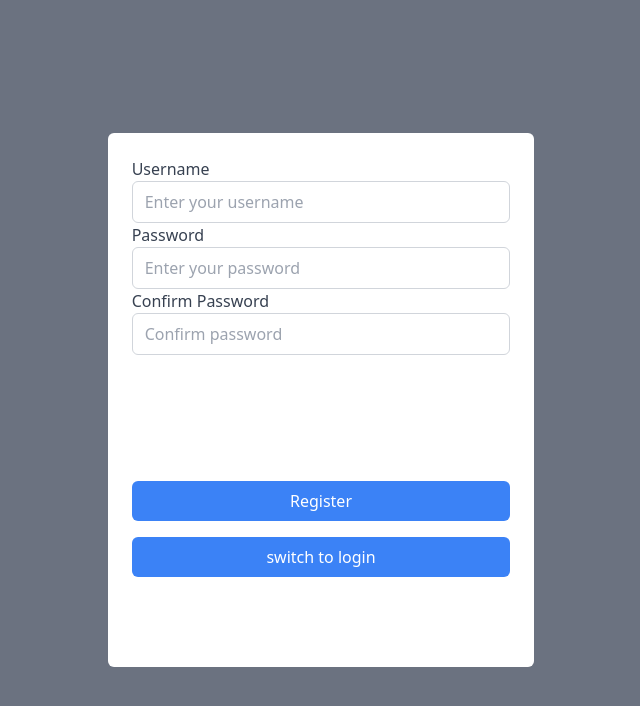
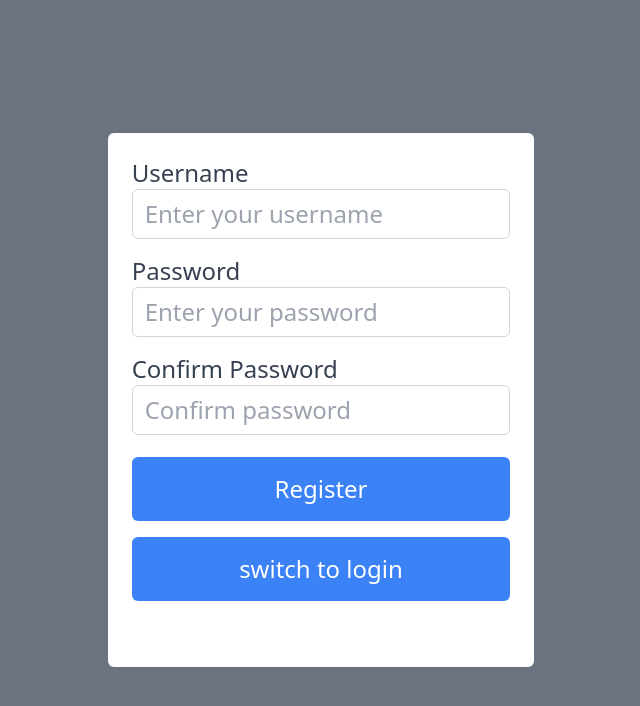
Before and after one commit to RoniGuru/frontend-vite, a React (Vite) app: page /auth in a window 1280 px wide. Both pictures are taken after a click on the button "switch to register". Shown: the top 706 px of the page, without its empty margins (319-959 px from the left). Built offline with nearby package versions, Linux system fonts and the light colour scheme; no server answers.

Commit message:
restyle auth and toast for input validation

```diff
--- a/package.json
+++ b/package.json
@@ -6,6 +6,7 @@
   "scripts": {
     "dev": "vite --mode development",
     "build": "tsc -b && vite build --mode production",
+    "start": "vite --mode production",
     "lint": "eslint .",
     "preview": "vite preview"
   },
--- a/src/components/Auth/AuthForm.tsx
+++ b/src/components/Auth/AuthForm.tsx
@@ -9,7 +9,7 @@ const AuthForm = () => {
       {login ? <LoginForm /> : <RegisterForm />}
 
       <button
-        className="mt-4 mb-10 w-full bg-blue-500 py-2  rounded-md font-medium hover:bg-blue-700 duration-300 ease-out text-white"
+        className="mt-4 mb-10 w-full bg-blue-500 py-4  rounded-md font-medium hover:bg-blue-700 duration-300 ease-out text-white text-2xl"
         onClick={() => setLogin(!login)}
       >
         {login ? 'switch to register' : 'switch to login'}
--- a/src/components/Auth/LoginForm.tsx
+++ b/src/components/Auth/LoginForm.tsx
@@ -27,13 +27,13 @@ const LoginForm = () => {
     }
   };
   return (
-    <div className="flex flex-col gap-1 h-3/4  justify-between">
+    <div className="flex flex-col  h-3/4  justify-between text-2xl">
       <div className=" h-1/2   ">
         <label className="text-gray-700  ">Username</label>
         <input
           value={username}
           type="text"
-          className="w-full px-3 py-2 border border-gray-300 rounded-md focus:outline-none focus:ring-2 focus:ring-blue-500 "
+          className="w-full px-3 py-2 border border-gray-300 rounded-md focus:outline-none focus:ring-2 focus:ring-blue-500  mb-4 "
           placeholder="Enter your username"
           onChange={(e) => setUsername(e.target.value)}
         />
@@ -48,7 +48,7 @@ const LoginForm = () => {
       </div>
 
       <button
-        className="  w-full bg-blue-500 py-2  rounded-md font-medium hover:bg-blue-700 duration-300 ease-out text-white"
+        className="  w-full bg-blue-500 py-4  rounded-md font-medium hover:bg-blue-700 duration-300 ease-out text-white"
         onClick={handleLogin}
       >
         Login
--- a/src/components/Auth/RegisterForm.tsx
+++ b/src/components/Auth/RegisterForm.tsx
@@ -11,13 +11,31 @@ const RegisterForm = () => {
 
   const handleRegister = async () => {
     if (password != confirmPassword) {
-      alert('passwords do not match');
+      toast.error('username should be not be less then 7 characters', {
+        duration: 10000,
+        style: {
+          background: '#363636',
+          color: '#fff',
+        },
+      });
       return;
     } else if (password.length < 7) {
-      alert('password should be not be less then 7 characters');
+      toast.error('username should be not be less then 7 characters', {
+        duration: 10000,
+        style: {
+          background: '#363636',
+          color: '#fff',
+        },
+      });
       return;
     } else if (username.length < 7) {
-      alert('username should be not be less then 7 characters');
+      toast.error('username should be not be less then 7 characters', {
+        duration: 10000,
+        style: {
+          background: '#363636',
+          color: '#fff',
+        },
+      });
       return;
     }
 
@@ -36,13 +54,13 @@ const RegisterForm = () => {
     }
   };
   return (
-    <div className="flex flex-col gap-1 h-3/4  justify-between">
+    <div className="flex flex-col gap-1 h-3/4  justify-between text-2xl">
       <div className=" h-3/4 ">
         <label className="text-gray-700  ">Username</label>
         <input
           value={username}
           type="text"
-          className="w-full px-3 py-2 border border-gray-300 rounded-md focus:outline-none focus:ring-2 focus:ring-blue-500 "
+          className="w-full px-3 py-2 border border-gray-300 rounded-md focus:outline-none focus:ring-2 focus:ring-blue-500 mb-4 "
           placeholder="Enter your username"
           onChange={(e) => setUsername(e.target.value)}
         />
@@ -50,7 +68,7 @@ const RegisterForm = () => {
         <input
           value={password}
           type="password"
-          className="w-full px-3 py-2 border border-gray-300 rounded-md focus:outline-none focus:ring-2 focus:ring-blue-500 "
+          className="w-full px-3 py-2 border border-gray-300 rounded-md focus:outline-none focus:ring-2 focus:ring-blue-500  mb-4"
           placeholder="Enter your password"
           onChange={(e) => setPassword(e.target.value)}
         />
@@ -64,7 +82,7 @@ const RegisterForm = () => {
         />
       </div>
       <button
-        className=" w-full bg-blue-500 py-2  rounded-md font-medium hover:bg-blue-700 duration-300 ease-out text-white"
+        className=" w-full bg-blue-500 py-4  rounded-md font-medium hover:bg-blue-700 duration-300 ease-out text-white"
         onClick={handleRegister}
       >
         Register
```
